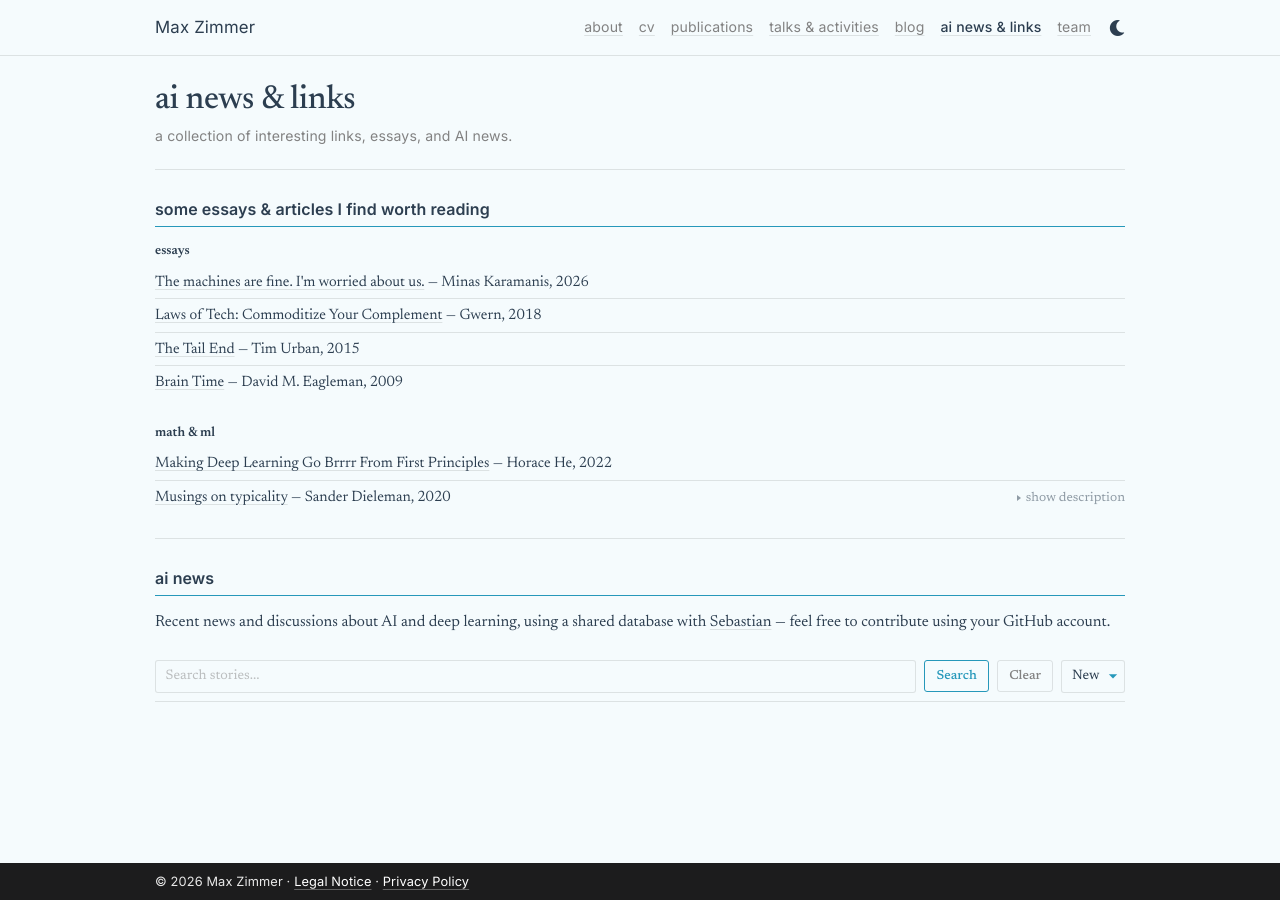
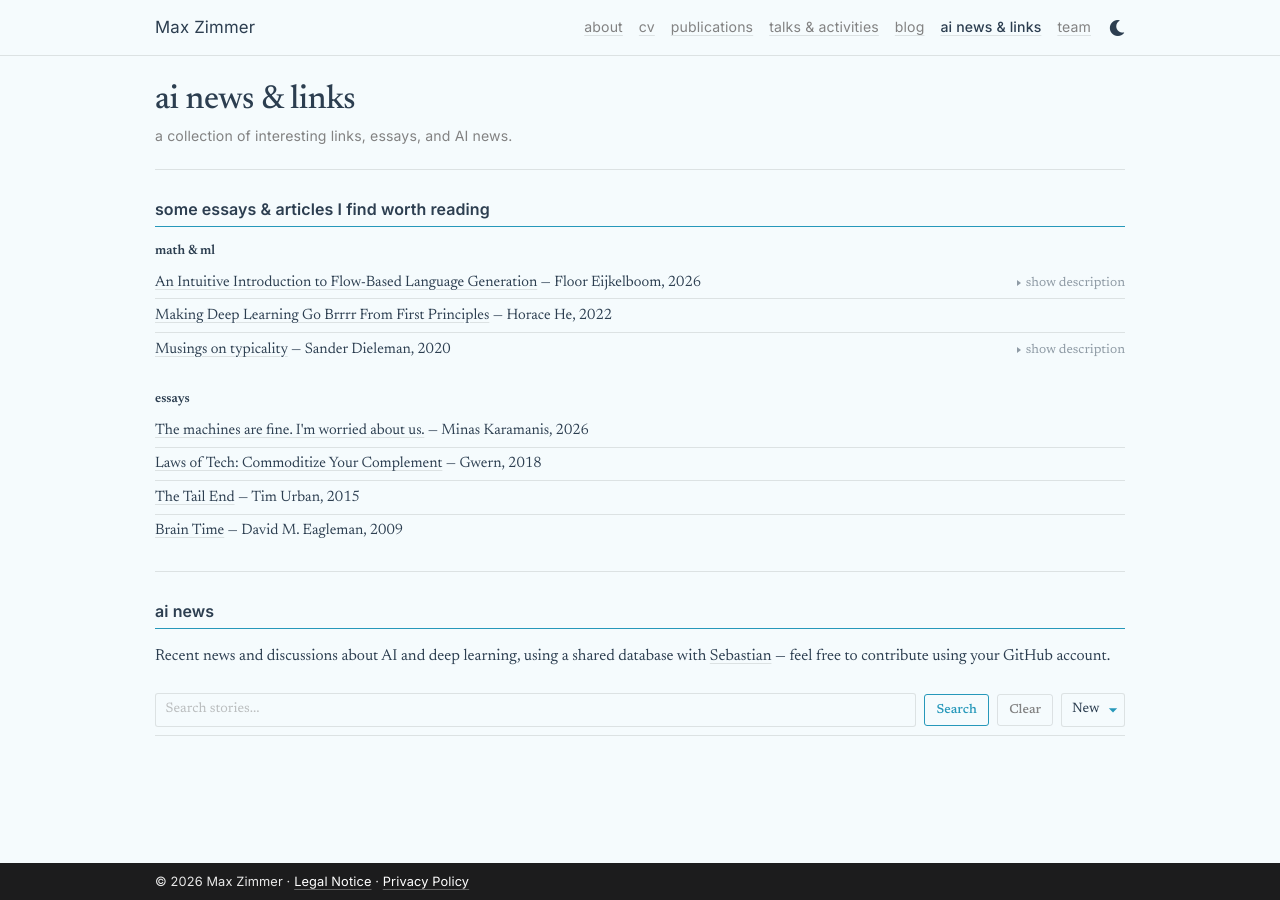
Before and after one commit to zimmer-m/zimmer-m.github.io, a Jekyll site: the page built from _pages/ai_news.md, in a window 1280 px wide. Built offline with Jekyll 4.4.1, drawn with Linux system fonts in a browser that asks for light colours; comment, search, counter and statistics services are not loaded; a style sheet for code colours, icons or effects is not loaded.

Commit message:
Add flow-based LLM article recommendation

```diff
--- a/_data/links.yml
+++ b/_data/links.yml
@@ -40,3 +40,10 @@
   year: 2026
   category: essays
   description:
+
+- title: An Intuitive Introduction to Flow-Based Language Generation
+  url: https://flow-based-llms.github.io/
+  author: Floor Eijkelboom
+  year: 2026
+  category: math & ml
+  description: "Good introduction to flow matching for language models."
```
Also changed, not shown: 1 other file.
